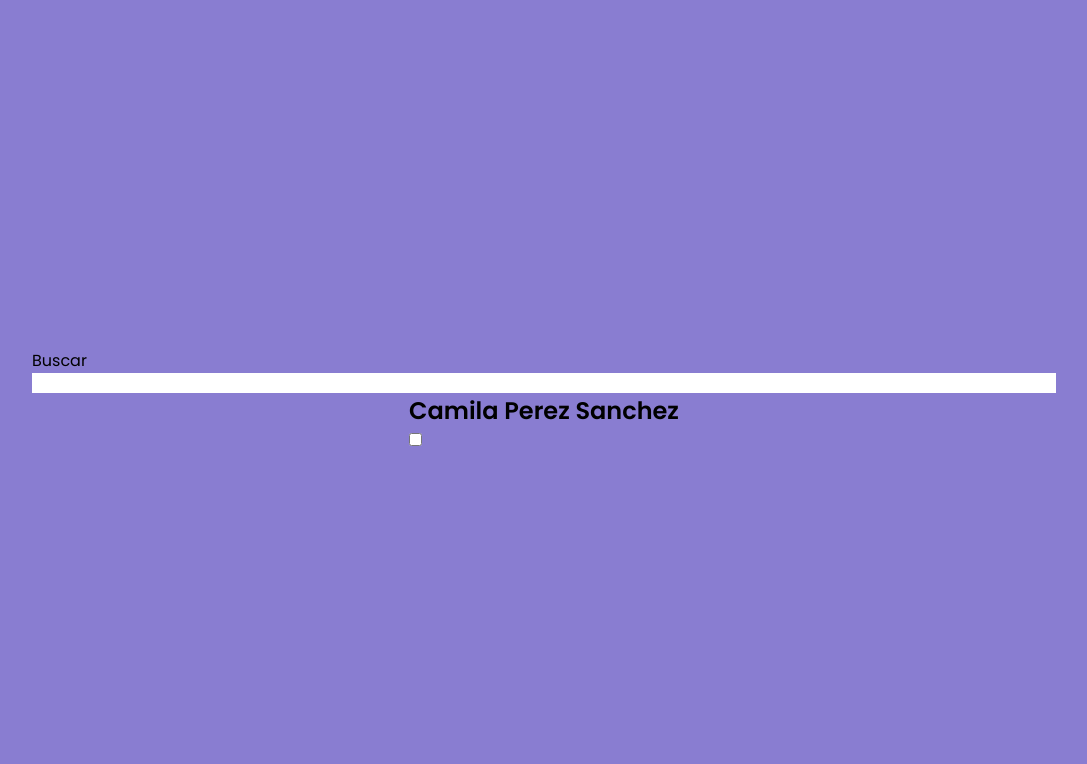
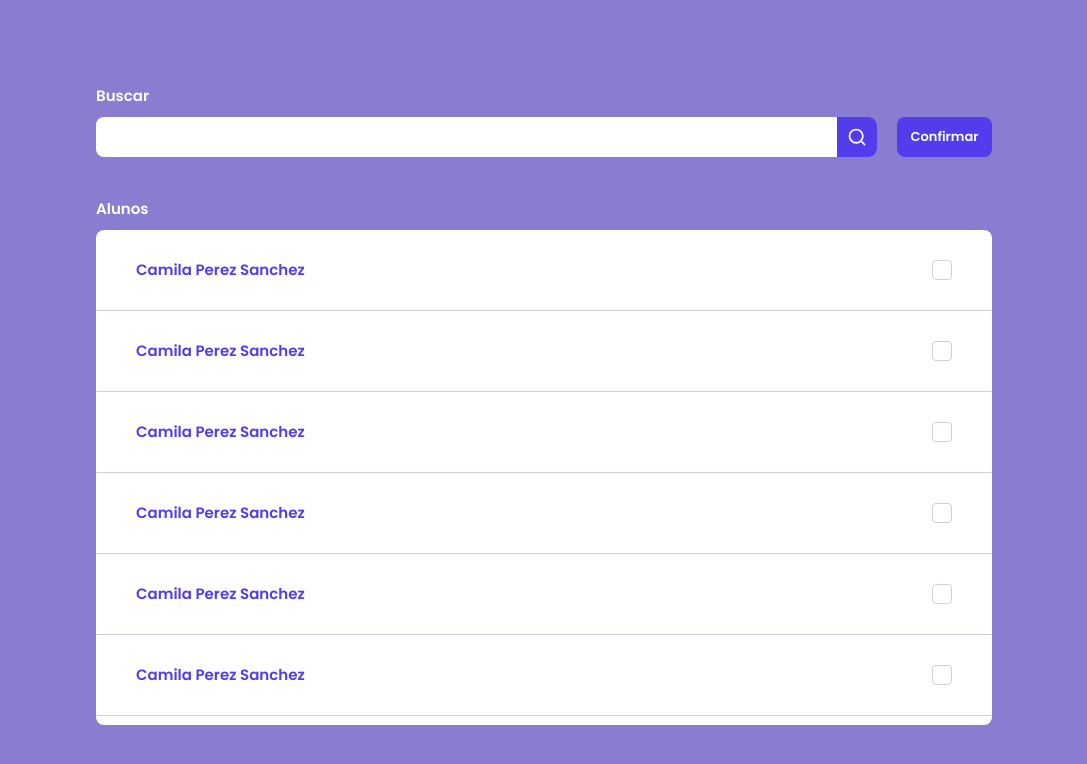
Before and after one commit to Joaopedromata/exam-eduCAT, a React (Create React App) app: page /sala-de-aula in a window 1280 px wide. Shown: the top 764 px of the page, without its empty margins (96-1183 px from the left). Built offline with nearby package versions, Linux system fonts and the light colour scheme.

Commit message:
Create Layout

```diff
--- a/src/components/ModalClassroom/index.js
+++ b/src/components/ModalClassroom/index.js
@@ -0,0 +1,56 @@
+import React from 'react'
+
+import {
+    Container,
+    Wrapper,
+    Header,
+    YesOrNo,
+    ButtonYes,
+    ButtonNo,
+    ListGroup,
+    Title,
+    ListStudent,
+    Card
+} from './styles'
+
+const ModalClassroom = () => {
+    return (
+        <Container>
+            <Wrapper>
+                <Header>
+                    <p>18 de 42 alunos presentes</p>
+                    <p>Você confirma que os alunos abaixo estão ausentes hoje?</p>
+                    <YesOrNo>
+                        <ButtonYes>Sim</ButtonYes>
+                        <ButtonNo>Não</ButtonNo>
+                    </YesOrNo>
+                </Header>
+                <ListGroup>
+                    <Title>Alunos</Title>
+                    <ListStudent>
+                        <Card>
+                            <h2>Camila Perez Sanchez</h2>
+                        </Card>
+                        <Card>
+                            <h2>Camila Perez Sanchez</h2>
+                        </Card>
+                        <Card>
+                            <h2>Camila Perez Sanchez</h2>
+                        </Card>
+                        <Card>
+                            <h2>Camila Perez Sanchez</h2>
+                        </Card>
+                        <Card>
+                            <h2>Camila Perez Sanchez</h2>
+                        </Card>
+                        <Card>
+                            <h2>Camila Perez Sanchez</h2>
+                        </Card>
+                    </ListStudent>
+                </ListGroup>
+            </Wrapper>
+        </Container>
+    )
+}
+
+export default ModalClassroom
--- a/src/components/ModalClassroom/styles.js
+++ b/src/components/ModalClassroom/styles.js
@@ -0,0 +1,158 @@
+import styled from 'styled-components'
+
+export const Container = styled.div`
+    position: absolute;
+    height: 100%;
+    width: 100%;
+
+    background: rgba(0, 0, 0, 0.7);
+
+    display: flex;
+    align-items: center;
+    justify-content: center;
+`
+
+export const Wrapper = styled.section`
+    width: 330px;
+    height: 80vh;
+    background: var(--light-gray);
+
+    border-radius: 8px;
+    display: flex;
+    flex-direction: column;
+    align-items: center;
+
+    @media (min-width: 1080px) {
+        width: 1000px;
+        height: 600px;
+    }
+`
+
+export const Header = styled.header`
+    height: 30%;
+    width: 100%;
+
+    display: flex;
+    flex-direction: column;
+    justify-content: space-around;
+
+    > p {
+        margin-left: 15px;
+        font-weight: 600;
+        color: var(--secondary);
+    }
+
+    @media (min-width: 1080px) {
+        margin-top: 50px;
+        flex-direction: row;
+        font-size: 18px;
+
+        justify-content: space-around;
+
+        > p + p {
+            width: 350px;
+        }
+    }
+`
+
+export const YesOrNo = styled.div`
+    display: flex;
+    justify-content: flex-end;
+    margin-right: 20px;
+`
+
+export const ButtonYes = styled.button`
+    height: 35px;
+    width: 60px;
+
+    background: var(--secondary);
+    border-radius: 8px;
+
+    color: var(--white);
+    font-weight: 600;
+
+    display: flex;
+    align-items: center;
+    justify-content: center;
+    transition: filter 300ms;
+
+    &:hover {
+        filter:brightness(90%);
+    }
+
+`
+
+export const ButtonNo = styled.button`
+    height: 35px;
+    width: 60px;
+
+    background: var(--primary);
+    border-radius: 8px;
+    margin-left: 15px;
+
+    color: var(--white);
+    font-weight: 600;
+
+    display: flex;
+    align-items: center;
+    justify-content: center;
+    transition: filter 300ms;
+
+    &:hover {
+        filter:brightness(90%);
+    }
+
+`
+
+export const ListGroup = styled.section`
+    display: flex;
+    flex-direction: column;
+
+    height: 70%;
+
+    @media (min-width: 1080px) {
+        width: 90%;
+    }
+`
+
+export const Title = styled.h4`
+    font-size: 15px;
+    font-weight: 600;
+    color: var(--secondary);
+    margin: 0 0 10px 15px;
+`
+
+export const ListStudent = styled.ul`
+    height: calc(100% - 25px);
+    width: 100%;
+    border-radius: 0 0 8px 8px;
+    background: var(--dark-gray);
+
+    overflow-y: scroll;
+
+    ::-webkit-scrollbar {
+        display: none;
+    }
+`
+export const Card = styled.li`
+    width: 100%;
+    height: 80px;
+    background: var(--white);
+    padding-right: 20px;
+    margin-top: 1px;
+
+    display: flex;
+    justify-content: space-between;
+    align-items: center;
+
+    > h2 {
+        font-size: 15px;
+        color: var(--secondary);
+        padding-left: 30px;
+    }
+
+    @media (min-width: 1080px) {
+        border-right: 1px solid var(--dark-gray);
+        border-left: 1px solid var(--dark-gray);
+    }
+`
--- a/src/pages/Classes/styles.js
+++ b/src/pages/Classes/styles.js
@@ -22,8 +22,8 @@ export const LeftSide = styled.section`
     flex-direction: column;
 
     @media (min-width: 1080px) {
-      height: 600px;
-      width: 50%;
+        height: 600px;
+        width: 50%;
     }
 `
 
--- a/src/pages/Classroom/index.js
+++ b/src/pages/Classroom/index.js
@@ -1,10 +1,14 @@
-import React from 'react'
+import React, { useState } from 'react'
+import ModalClassroom from '../../components/ModalClassroom'
 
 import {
     Container,
+    Header,
     InputGroup,
     SearchButton,
     IconSearch,
+    ConfirmButton,
+    IconRight,
     ListGroup,
     Title,
     ListStudent,
@@ -12,22 +16,59 @@ import {
 } from './styles'
 
 const Classroom = () => {
+
+    const [ isModalVisible, setIsModalVisible ] = useState(false)
+
     return (
         <Container>
+            <Header>
                 <InputGroup>
                     <label htmlFor="search">Buscar</label>
                     <input name="search"/>
                     <SearchButton><IconSearch /></SearchButton>
                 </InputGroup>
+                <ConfirmButton onClick={() => setIsModalVisible(true)}>
+                    <h5>Confirmar</h5>
+                    <IconRight />
+                </ConfirmButton>
+            </Header>
             <ListGroup>
-                <Title></Title>
+                <Title>Alunos</Title>
                 <ListStudent>
+                    <Card>
+                        <h2>Camila Perez Sanchez</h2>
+                        <input name="absent" type="checkbox"/>
+                    </Card>
+                    <Card>
+                        <h2>Camila Perez Sanchez</h2>
+                        <input name="absent" type="checkbox"/>
+                    </Card>
+                    <Card>
+                        <h2>Camila Perez Sanchez</h2>
+                        <input name="absent" type="checkbox"/>
+                    </Card>
+                    <Card>
+                        <h2>Camila Perez Sanchez</h2>
+                        <input name="absent" type="checkbox"/>
+                    </Card>
+                    <Card>
+                        <h2>Camila Perez Sanchez</h2>
+                        <input name="absent" type="checkbox"/>
+                    </Card>
+                    <Card>
+                        <h2>Camila Perez Sanchez</h2>
+                        <input name="absent" type="checkbox"/>
+                    </Card>
                     <Card>
                         <h2>Camila Perez Sanchez</h2>
                         <input name="absent" type="checkbox"/>
                     </Card>
                 </ListStudent>
             </ListGroup>
+            {isModalVisible && <ModalClassroom
+
+                                />
+            }
         </Container>
     )
 }
--- a/src/pages/Classroom/styles.js
+++ b/src/pages/Classroom/styles.js
@@ -1,4 +1,5 @@
 import styled from 'styled-components'
+import { FiSearch, FiArrowRight } from 'react-icons/fi'
 
 export const Container = styled.div`
     height: 100%;
@@ -10,20 +11,203 @@ export const Container = styled.div`
     justify-content: center;
 `
 
+export const Header = styled.header`
+    width: 80%;
+
+    display: flex;
+    align-items: flex-end;
+    justify-content: space-between;
+
+    @media (min-width: 1080px) {
+      width: 70%;
+    }
+`
+
 export const InputGroup = styled.div`
-    width: 80%;
+    width: 90%;
     display: flex;
     flex-direction: column;
+    position: relative;
+
+    > label {
+        font-size: 15px;
+        font-weight: 600;
+        color: var(--white);
+        margin-bottom: 10px;
+    }
+
+    > input {
+        padding: 0 50px 0 20px;
+        height: 40px;
+        border-radius: 8px;
+        width: 100%;
+    }
 `
 
-export const SearchButton = styled.div``
+export const SearchButton = styled.button`
+    height: 40px;
+    width: 40px;
+    font-size: 15px;
+    background: var(--secondary);
+    border-radius: 0 8px 8px 0;
+    position: absolute;
+    bottom: 0;
+    right:0;
 
-export const IconSearch = styled.div``
+    display: flex;
+    align-items: center;
+    justify-content: center;
+    transition: filter 300ms;
 
-export const ListGroup = styled.div``
+    &:hover {
+        filter:brightness(90%);
+    }
+`
 
-export const Title = styled.div``
+export const IconSearch = styled(FiSearch)`
+    color: var(--white);
+    height: 20px;
+    width: 20px;
+`
 
-export const ListStudent = styled.div``
+export const ConfirmButton = styled.button`
+    background: var(--secondary);
+    height: 40px;
+    width: 40px;
+    border-radius: 8px;
+    margin-left: 10px;
+    flex-shrink: 0;
 
-export const Card = styled.div``
+    display: flex;
+    align-items: center;
+    justify-content: center;
+    transition: filter 300ms;
+
+    > h5 {
+        color: var(--white);
+        font-weight: 600;
+        font-size: 13px;
+        display: none;
+    }
+
+    &:hover {
+        filter:brightness(90%);
+    }
+
+    @media (min-width: 1080px) {
+        width: 95px;
+        margin-left: 20px;
+
+        > h5 {
+            display: unset;
+        }
+    }
+`
+
+export const IconRight = styled(FiArrowRight)`
+    height: 24px;
+    width: 24px;
+    display: unset;
+    color: var(--white);
+
+    @media (min-width: 1080px) {
+      display: none;
+    }
+`
+
+
+export const ListGroup = styled.section`
+    height: 65%;
+    width: 80%;
+    margin-top: 40px;
+
+    @media (min-width: 1080px) {
+      width: 70%;
+    }
+`
+
+export const Title = styled.h4`
+    font-size: 15px;
+    font-weight: 600;
+    color: var(--white);
+    margin-bottom: 10px;
+`
+
+export const ListStudent = styled.ul`
+    height: calc(100% - 25px);
+    width: 100%;
+    border-radius: 8px;
+    background: var(--dark-gray);
+
+    overflow-y: scroll;
+
+    ::-webkit-scrollbar {
+        display: none;
+    }
+`
+
+export const Card = styled.li`
+    width: 100%;
+    height: 80px;
+    background: var(--white);
+    padding-right: 20px;
+    border-radius: 8px 8px 0 0;
+    margin-bottom: 1px;
+
+    display: flex;
+    justify-content: space-between;
+    align-items: center;
+
+    > h2 {
+        font-size: 15px;
+        padding-left: 20px;
+        color: var(--secondary);
+
+        @media (min-width: 1080px) {
+            padding-left: 40px;
+        }
+    }
+
+
+
+    > input {
+
+        -webkit-appearance: none;
+        height: 20px;
+        width: 20px;
+
+        border-radius: 4px;
+        border: 1px solid var(--dark-gray);
+        background: var(--white);
+        position: relative;
+
+        &:checked {
+            background: var(--dark-gray);
+
+            display: flex;
+            align-items: flex-start;
+            justify-content: center;
+
+            &:after {
+                content: '';
+                width: 5px;
+                height: 10px;
+                border: solid white;
+                border-width: 0 3px 3px 0;
+                -webkit-transform: rotate(45deg);
+                -ms-transform: rotate(45deg);
+                transform: rotate(45deg);
+            }
+        }
+
+    }
+
+    &:nth-child(n+2){
+        border-radius: 0;
+    }
+
+    @media (min-width: 1080px) {
+        padding-right: 40px;
+    }
+
+`
```
Lines whose indentation alone changed are shown as unchanged.
